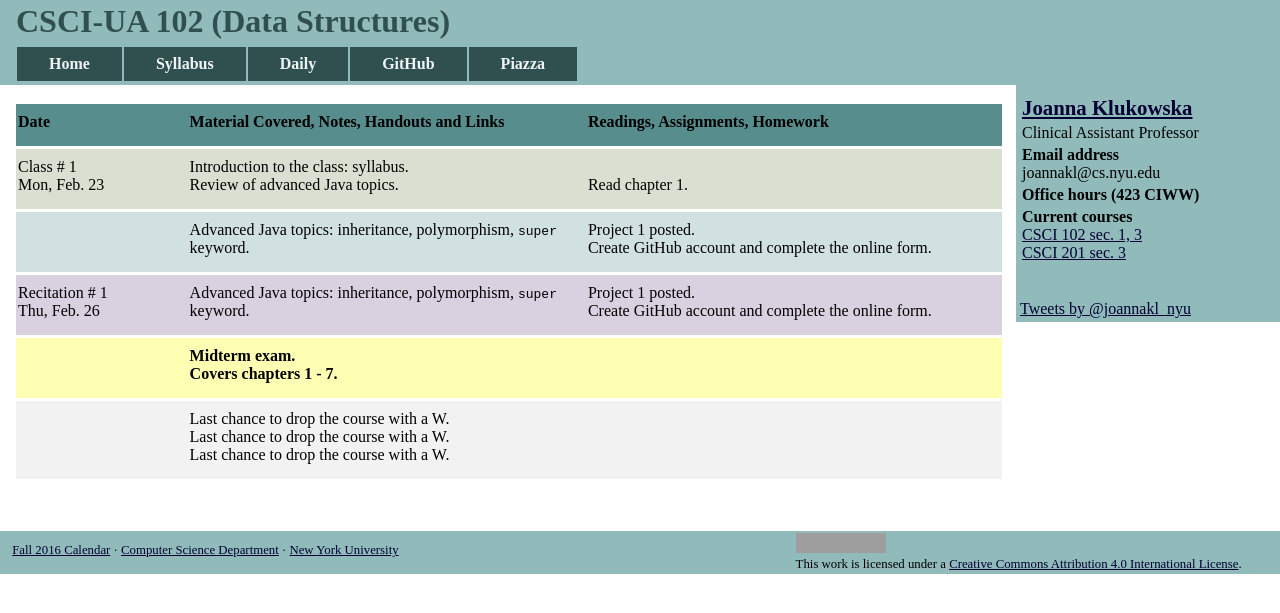
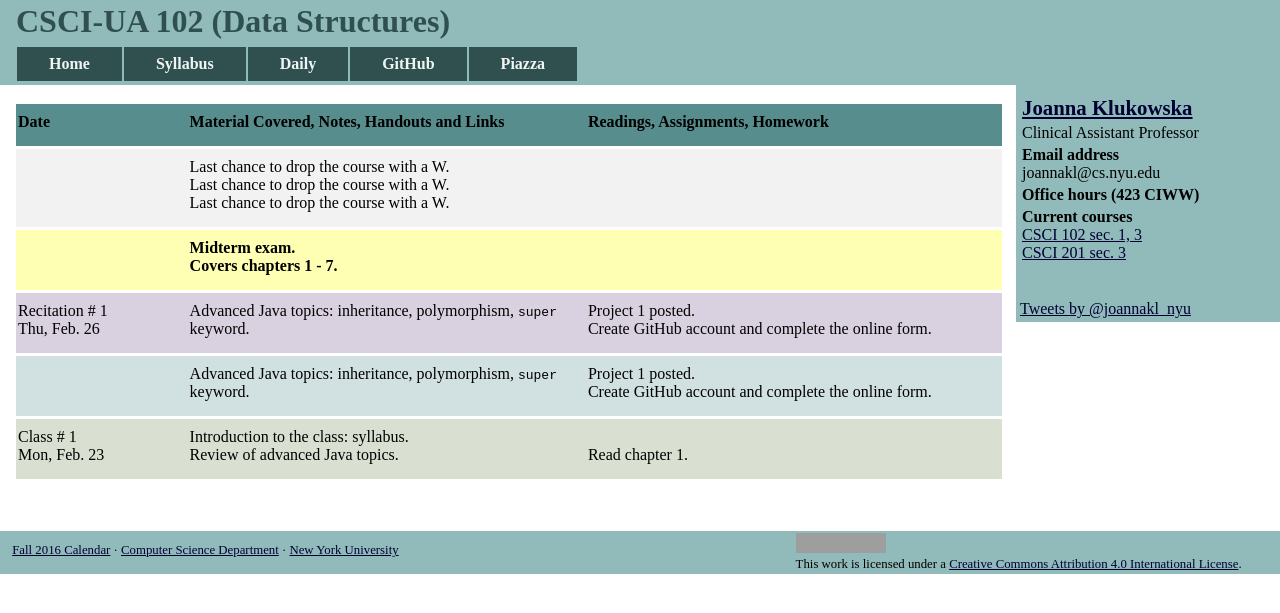
Before and after one commit to joannakl/cs102_f17, a Jekyll site: the page built from daily.html, in a window 1280 px wide. Shown: the top 613 px of the page. Built offline with Jekyll 4.4.1, drawn with Linux system fonts in a browser that asks for light colours; comment, search, counter and statistics services are not loaded; part of the change alters nothing that is shown; grey boxes are pictures that could not be loaded.

Commit message:
plugins removed - problem solved

```diff
--- a/_config.yml
+++ b/_config.yml
@@ -2,8 +2,8 @@
 title: CSCI-UA 102 (Data Structures)
 description: "Course website for CSCI-UA 102 (Data Structures) course."
 
-baseurl: "/cs102_f17" # the subpath of your site, e.g. /blog
-url: "https://joannakl.github.io/cs102_f17" # the base hostname & protocol for your site, e.g. http://example.com
+#baseurl: "/cs102_f17" # the subpath of your site, e.g. /blog
+#url: "https://joannakl.github.io/cs102_f17" # the base hostname & protocol for your site, e.g. http://example.com
 
 markdown: kramdown
 kramdown:
--- a/daily.html
+++ b/daily.html
@@ -1,5 +1,11 @@
 ---
 layout: default
+days:
+    - "01"
+    - "02"
+    - "03"
+    - "04"
+    - "05"
 ---
 
 <div class="titles">
@@ -16,18 +22,10 @@ layout: default
     </div>
 </div>
 
-{% assign array = "01,02,03,04,05,06,07,08,09,10" | split: "," %}
 
-
-{% for i in array %}
+{% for i in page.days reversed %}
     {% assign file_name = "daily/" | append:  i  | append: ".html" %}
-    {% assign full_file_name = "_includes/" | append: file_name %}
-    {% capture fileExists %}{% file_exists {{full_file_name}} %}{% endcapture %}
-
-    {% if fileExists=="true" %}
-        {% include   {{ file_name }} %}
-    {% endif %}
-
+    {% include   {{ file_name }} %}
 
 {% endfor %}
 
```
